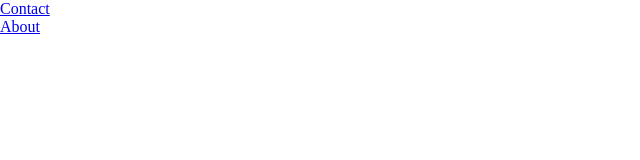
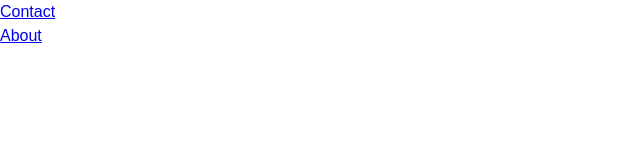
Before and after one commit to Umer2saeed/flexbox, a plain HTML site: page index.html in a window 1280 px wide. Shown: the full height of the page, 0-640 px from the left. Drawn offline with Linux system fonts and the light colour scheme.

Commit message:
style updated

```diff
--- a/css/main.css
+++ b/css/main.css
@@ -3,3 +3,8 @@
     margin: 0;
     padding: 0;
 }
+
+body {
+    font-family: Arial, Helvetica, sans-serif;
+    line-height: 1.5;
+}
```
